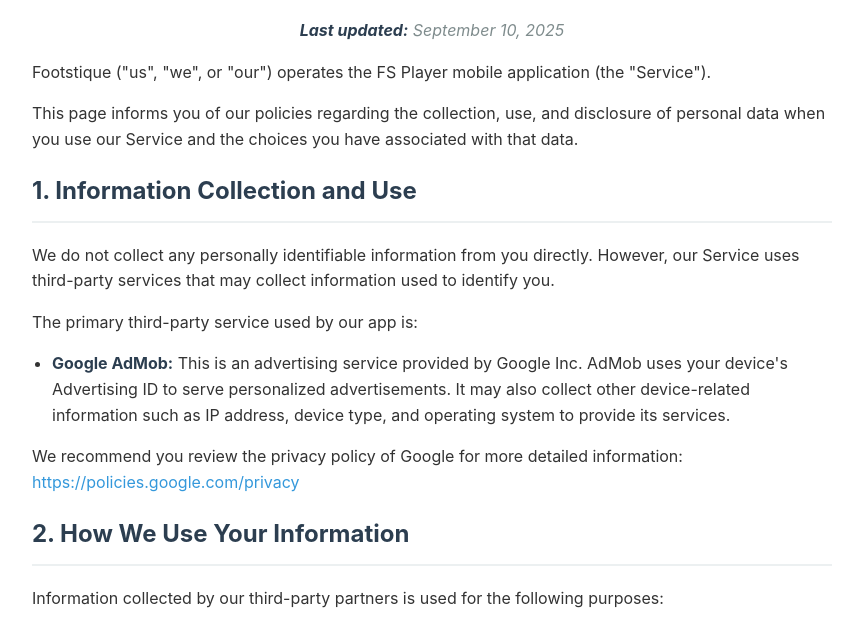
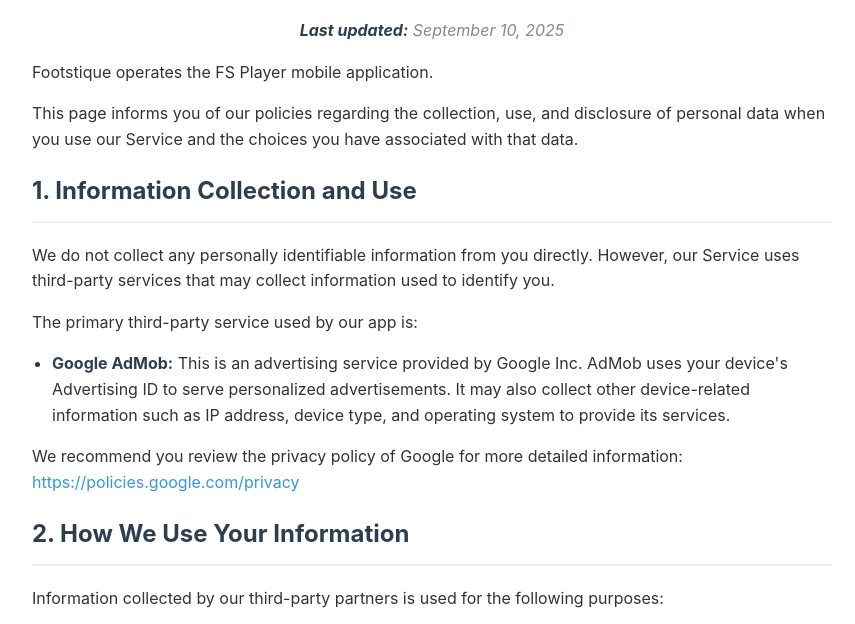
Before and after one commit to djxxber3/footstique-versions, a plain HTML site: page privacy.html in a window 1280 px wide. Shown: the part 133-757 px from the top of the page, without its empty margins (208-1063 px from the left). Drawn offline with Linux system fonts and the light colour scheme.

Commit message:
Update privacy.html

```diff
--- a/privacy.html
+++ b/privacy.html
@@ -64,7 +64,7 @@
     <h1>Privacy Policy for FS Player</h1>
     <p class="last-updated"><strong>Last updated:</strong> September 10, 2025</p>
 
-    <p>Footstique ("us", "we", or "our") operates the FS Player mobile application (the "Service").</p>
+    <p>Footstique operates the FS Player mobile application.</p>
     <p>This page informs you of our policies regarding the collection, use, and disclosure of personal data when you use our Service and the choices you have associated with that data.</p>
 
     <h2>1. Information Collection and Use</h2>
```
